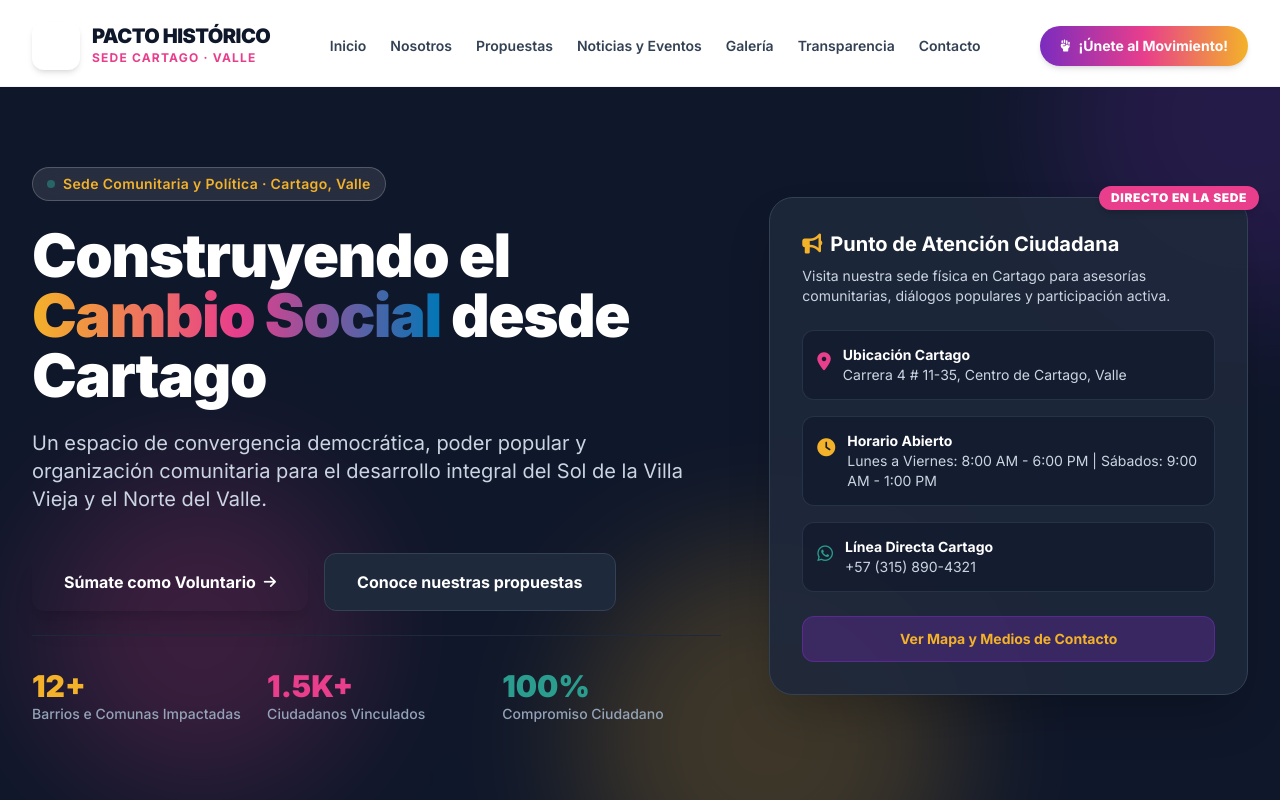
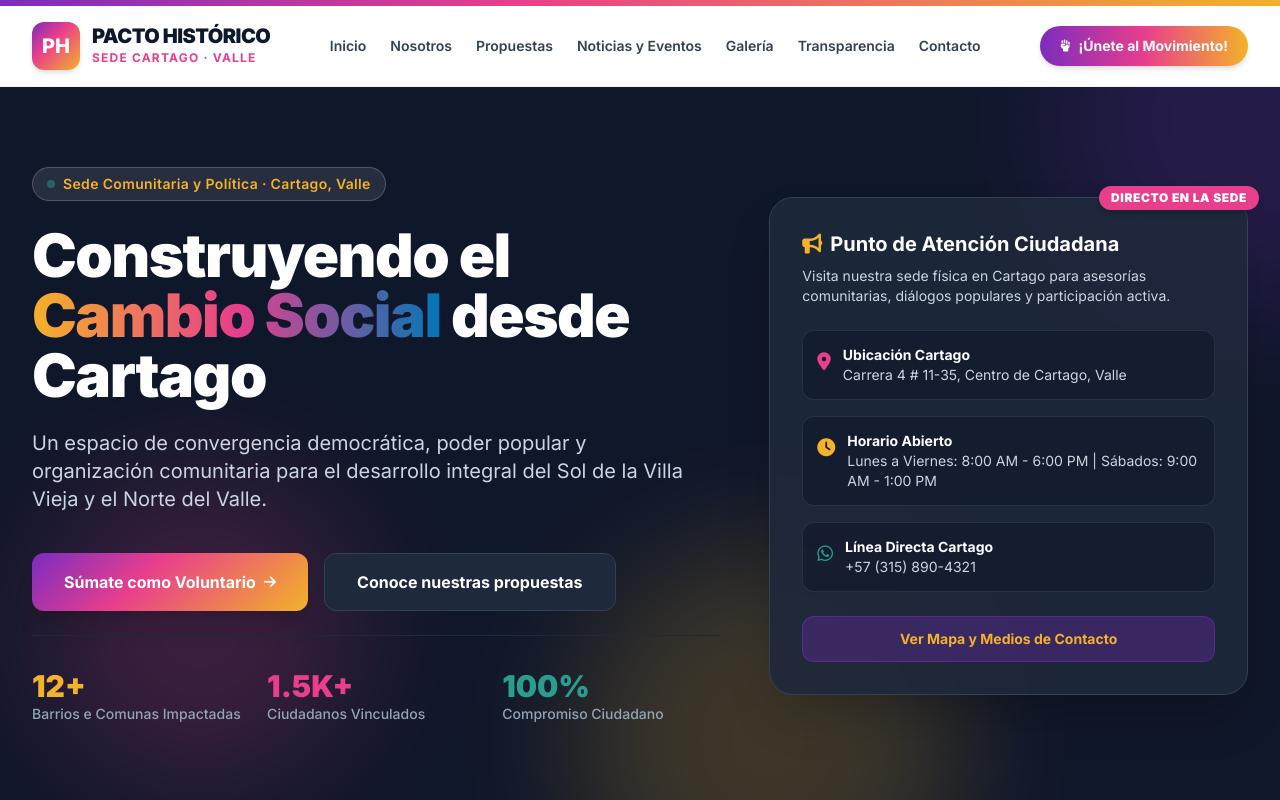
Before and after one commit to lucasrioscasta/Pacto_Historico_Web, a plain HTML site: page index.html in a window 1280 px wide. Shown: the top 800 px of the page. Drawn offline with nearby package versions, Linux system fonts and the light colour scheme.

Commit message:
Estilos corregidos

```diff
--- a/index.html
+++ b/index.html
@@ -31,12 +31,13 @@
         }
     </script>
     <style>
-        .gradient-ph-text  {
+        .gradient-ph  {
             background: linear-gradient(135deg, #7B2CBF 0%, #E83E8C 40%, #F3B229 100%);
         }
         .gradient-ph-text {
             background: linear-gradient(135deg, #7B2CBF 0%, #E83E8C 50%, #0077B6 100%);
             -webkit-background-clip: text;
+            background-clip: text;
             -webkit-text-fill-color: transparent;
         }
         .ph-border-multicolor {
```
